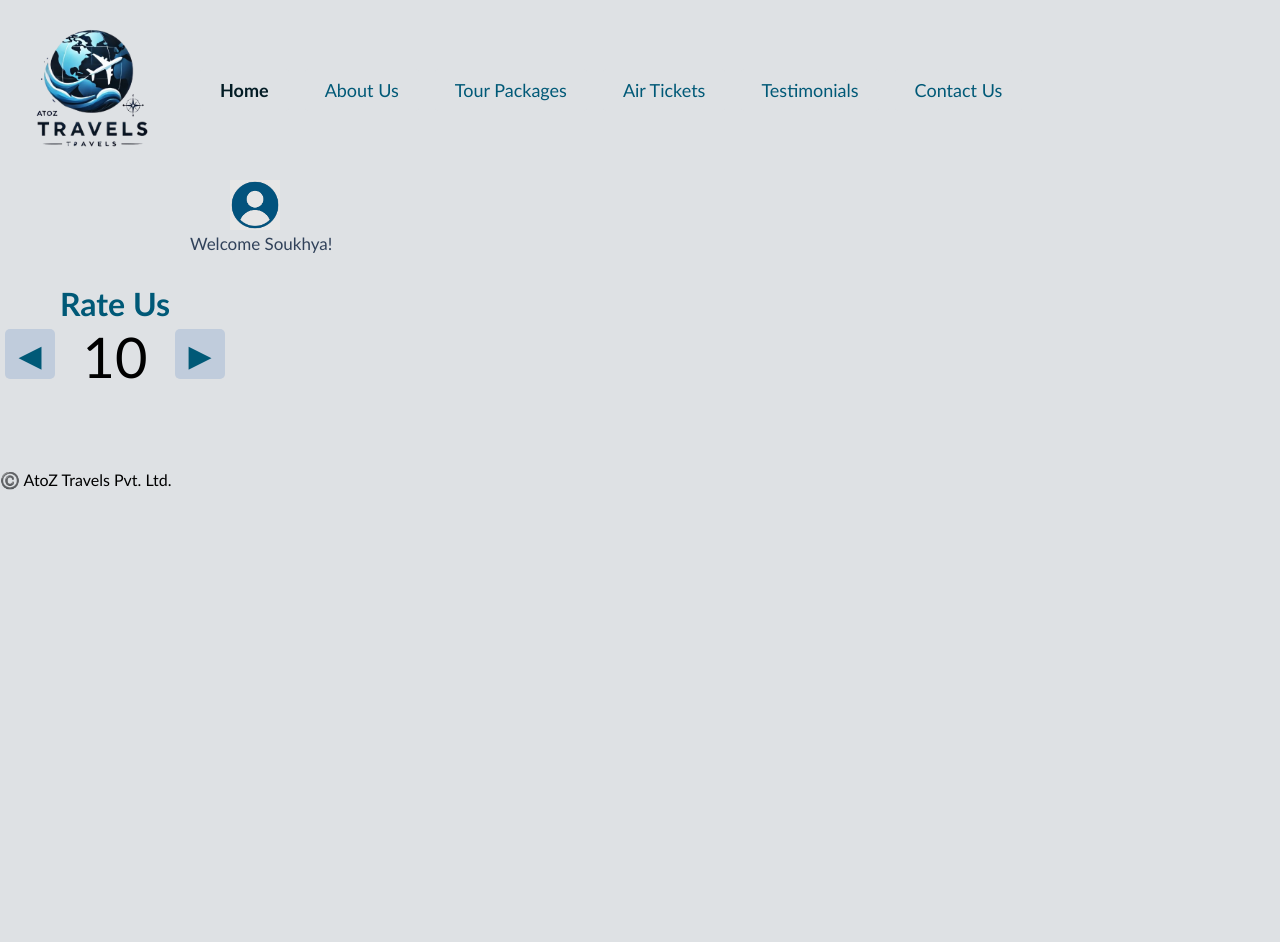
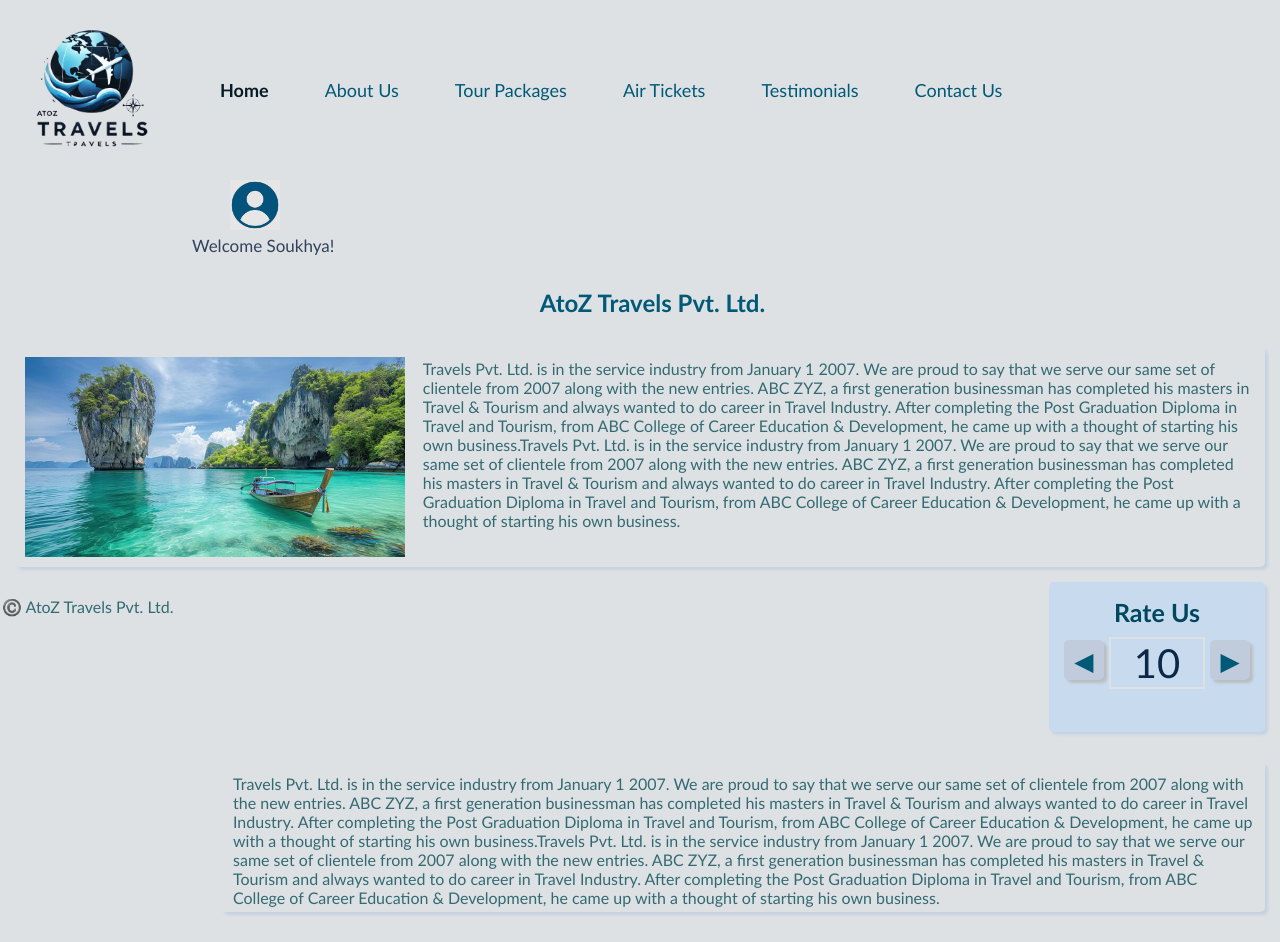
Before and after one commit to soukhyakhot/react-app, a React (Vite) app: page /aboutus in a window 1280 px wide. Before the commit the page ends 800 px from the top, so only its background shows below. Built offline with nearby package versions, Linux system fonts and the light colour scheme.

Commit message:
aboutus page changes

```diff
--- a/package.json
+++ b/package.json
@@ -12,7 +12,9 @@
     "deploy": "gh-pages -d dist"
   },
   "dependencies": {
+    "chart.js": "^4.4.7",
     "react": "^18.3.1",
+    "react-chartjs-2": "^5.3.0",
     "react-dom": "^18.3.1",
     "react-router-dom": "^7.1.3"
   },
--- a/src/aboutUs/AboutUs.jsx
+++ b/src/aboutUs/AboutUs.jsx
@@ -1,10 +1,27 @@
 import Rating from "./Rating"
-
-
+import Card from "../card/Card.jsx"
+import Para from "./Para"
 
 function AboutUs(){
 
-    return(<Rating/>);
+    const styles = {
+        // display: "flex",
+        // justifyContent: "space-between",
+        // alignItems: "center",
+        // width: "100%",
+
+
+    }
+
+    return(
+    <>
+    <div style={styles}>
+    <Card />
+    <Rating/>
+    <Para />
+    </div>
+    </>);
 }
 
+
 export default AboutUs
--- /dev/null
+++ b/src/aboutUs/Para.jsx
@@ -0,0 +1,15 @@
+import styles from "./Para.module.css"
+
+function Para(){
+
+
+
+    return(
+
+        <div className={styles.card}>
+            <p>Travels Pvt. Ltd. is in the service industry from January 1 2007. We are proud to say that we serve our same set of clientele from 2007 along with the new entries. ABC ZYZ, a first generation businessman has completed his masters in Travel & Tourism and always wanted to do career in Travel Industry. After completing the Post Graduation Diploma in Travel and Tourism, from ABC College of Career Education & Development, he came up with a thought of starting his own business.Travels Pvt. Ltd. is in the service industry from January 1 2007. We are proud to say that we serve our same set of clientele from 2007 along with the new entries. ABC ZYZ, a first generation businessman has completed his masters in Travel & Tourism and always wanted to do career in Travel Industry. After completing the Post Graduation Diploma in Travel and Tourism, from ABC College of Career Education & Development, he came up with a thought of starting his own business.</p>
+        </div>
+    )
+}
+
+export default Para
--- /dev/null
+++ b/src/aboutUs/Para.module.css
@@ -0,0 +1,24 @@
+
+.card{
+    border: 1px solid hs1(0, 0%, 80%);
+    border-radius: 5px;
+    box-shadow:  3px 3px 3px rgb(198, 210, 225);
+    padding: 10px;
+    margin-right: 15px;
+    max-width: 80%;
+    max-height: 130px;
+    display: inline-block;
+    /* text-align: left; */
+    /* display: flex; */
+    /* gap: 16px; */
+    align-items: center;
+    justify-content: center;
+    align-self: right;
+    float: right;
+
+}
+
+p{
+    margin: 2px;
+    color: rgb(51, 106, 114);
+}
--- a/src/aboutUs/Rating.jsx
+++ b/src/aboutUs/Rating.jsx
@@ -17,14 +17,15 @@ function Rating(){
     }
 
     return(<>
+    <div className={styles.card}>
         <div className={styles.rateContainer}>
             <button className={styles.rateButton} onClick={decrement}>◀</button>
             <div className={styles.centerContent}>
-                <h1>Rate Us</h1>
+                <h2 className={styles.heading}>Rate Us</h2>
                 <p className={styles.rateDisplay}>{rate}</p>
             </div>
             <button className={styles.rateButton} onClick={increment}>▶</button>
-
+            </div>
     </div>
     </>
 
--- a/src/aboutUs/Rating.module.css
+++ b/src/aboutUs/Rating.module.css
@@ -1,9 +1,15 @@
+/* .bgcolor{
+    background-color: rgb(200, 219, 238);
+} */
+
+
 .heading{
-    text-align: left;
-    margin-bottom: 10px;
-    padding-left: 40px;
-    font-size: 30px;
+    /* text-align: left; */
+    color: rgb(1, 72, 95);
+    padding-bottom: 10px;
+    font-size:25px;
     display: block;
+    background-color: rgb(200, 219, 238);
 }
 
 
@@ -11,34 +17,68 @@
     text-align: center;
     display: flex;
     /* align-items: center; */
-    /* justify-content: center; */
-    padding-bottom: 20px;
+    justify-content: right;
+    /* margin-right: 50px; */
     float: left;
     width: 100%;
+    padding: 0px;
+    background-color: rgb(200, 219, 238);
+
 
 }
 
 
 .rateButton{
-    width: 50px;
-    height: 50px;
+    width: 40px;
+    height: 40px;
     margin: 5px;
-    margin-top: 45px;
+    margin-top: 48px;
     background-color: rgb(192, 204, 220);
     color: rgb(0, 89, 119);
     border: none;
     border-radius: 5px;
     cursor: pointer;
-    font-size: 30px;
+    font-size: 25px;
     float: left;
+    box-shadow:  3px 3px 3px rgb(186, 189, 192);
+
+
 
 }
 
+.rateButton:hover{
+    background-color: rgb(186, 191, 199);
+}
+
 .rateDisplay{
-    font-size: 3.5em;
-    margin-left: 15px;
-    margin-right: 15px;
+    font-size: 2.5em;
+    /* margin-left: 15px;
+    margin-right: 15px; */
     /* float: left; */
+    background-color: rgb(200, 219, 238);
+    border: none;
+    color: rgb(13, 40, 70);
+
 
 
 }
+
+.card{
+    border: 1px solid hs1(0, 0%, 80%);
+    border-radius: 5px;
+    box-shadow:  3px 3px 3px rgb(198, 210, 225);
+    padding: 10px;
+    margin-right: 15px;
+    max-width: 200px;
+    max-height: 130px;
+    display: inline-block;
+    /* text-align: left; */
+    /* display: flex; */
+    /* gap: 16px; */
+    align-items: center;
+    justify-content: center;
+    align-self: right;
+    float: right;
+    background-color: rgb(200, 219, 238);
+
+}
--- a/src/card/Card.module.css
+++ b/src/card/Card.module.css
@@ -22,7 +22,7 @@ margin-top: 0px;
 
 .title{
 color: rgb(0, 89, 119);
-text-align: left;
+text-align: center;
 margin-left: 25px;
 margin-top: 0px;
 margin-bottom: 0px;
```
Also changed, not shown: 1 other file (tests, documents, lock files or other folders).
